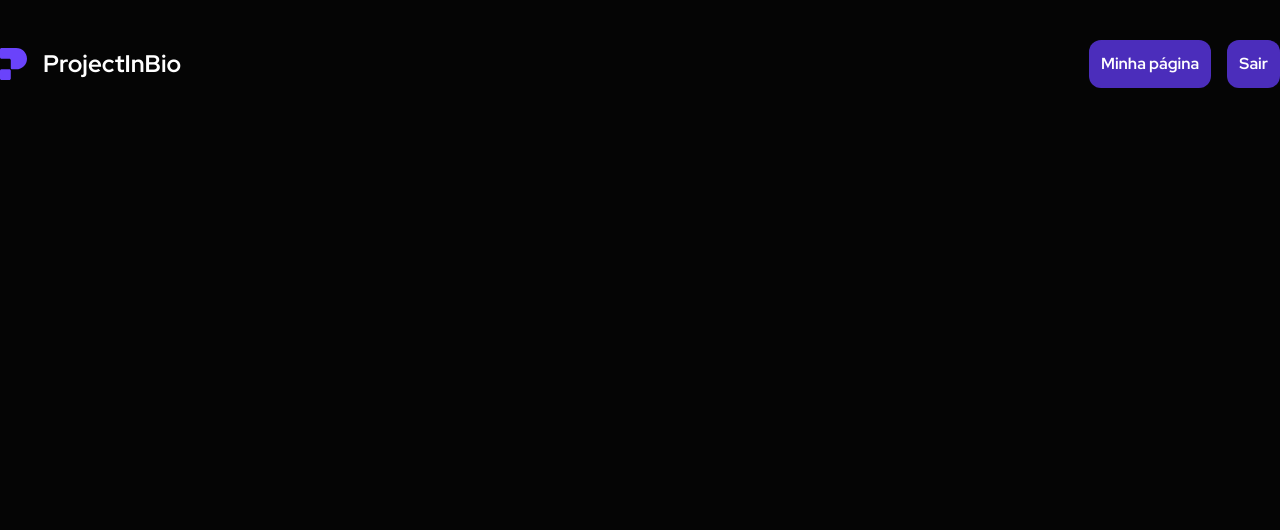
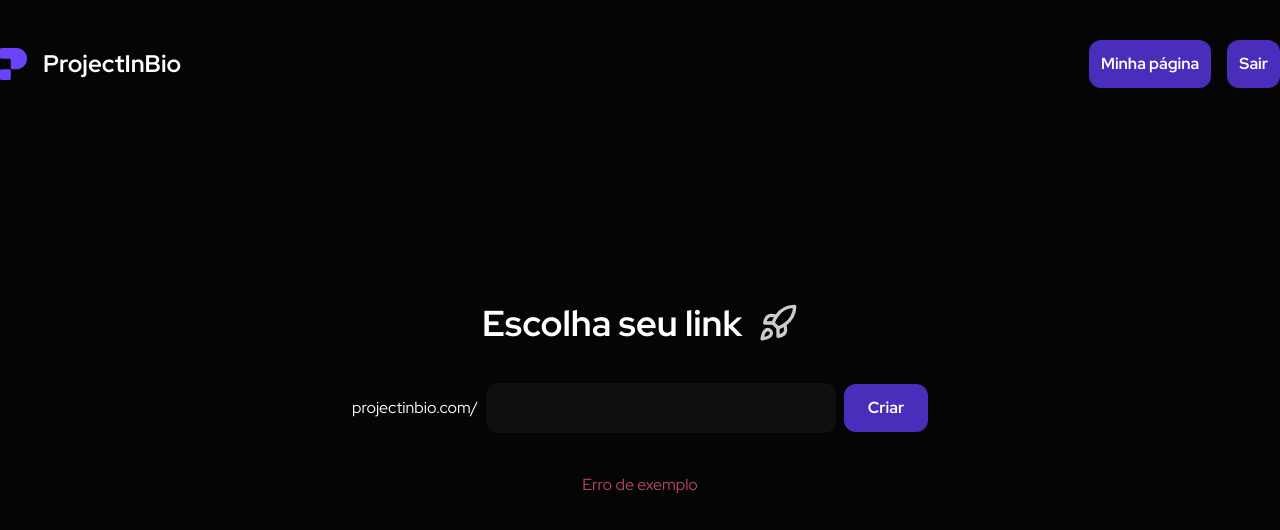
Before and after one commit to andreldss/project-in-bio, a Next.js app: page /criar in a window 1280 px wide. Shown: the top 530 px of the page. Built offline with nearby package versions, Linux system fonts and the light colour scheme.

Commit message:
added routes [profileId] and [profileId]/upgrade. fixed width from projectcard

```diff
--- /dev/null
+++ b/app/(pages)/[profileId]/page.tsx
@@ -0,0 +1,41 @@
+import ProjectCard from "@/app/components/commons/project-card";
+import TotalVisits from "@/app/components/commons/total-visits";
+import UserCard from "@/app/components/commons/user-card";
+import { Plus } from "lucide-react";
+import Link from "next/link";
+
+export default async function ProfilePage({
+    params,
+} : {
+    params : {profileId: string};
+}) {
+
+    const { profileId } = await params;
+
+    return(
+        <div className="relative h-screen flex p-20 overflow-hidden">
+            <div className="fixed top-0 left-0 w-full flex justify-center items-center gap-1 py-2 bg-background-tertiary">
+                <span>Você está usando a versão trial.</span>
+                <Link href={`/${profileId}/upgrade`}>
+                    <button className="text-accent-green font-bold">Faça o upgrade agora!</button>
+                </Link>
+            </div>
+            <div className="w-1/2 flex justify-center h-min">
+               <UserCard />
+            </div>
+            <div className="w-full flex justify-center content-start gap-4 flex-wrap overflow-y-auto">
+                <ProjectCard />
+                <ProjectCard />
+                <ProjectCard />
+                <ProjectCard />
+                <button className="w-[340px] h-[132px] rounded-[20px] bg-background-secondary flex items-center gap-2 justify-center hover:border border-dashed border-border-secondary">
+                    <Plus className="size-10 text-accent-green" />
+                    <span>Novo projeto</span>
+                </button>
+            </div>
+            <div className="absolute bottom-4 right-0 left-0 w-min mx-auto">
+                <TotalVisits />
+            </div>
+        </div>
+    )
+}
--- /dev/null
+++ b/app/(pages)/[profileId]/upgrade/page.tsx
@@ -0,0 +1,15 @@
+import Header from "@/app/components/landing-page/header";
+import Button from "@/app/components/ui/button";
+
+export default function UpgradePage() {
+    return(
+        <div className="h-screen flex flex-col items-center justify-center gap-4">
+            <Header />
+            <h2 className="text-2xl font-bold">Escolha o plano:</h2>
+            <div className="flex gap-4">
+                <Button>R$ 9,90 / mês</Button>
+                <Button>R$ 99,90 / Vitalício</Button>
+            </div>
+        </div>
+    )
+}
--- a/app/(pages)/criar/page.tsx
+++ b/app/(pages)/criar/page.tsx
@@ -1,9 +1,26 @@
 import Header from "@/app/components/landing-page/header";
+import Button from "@/app/components/ui/button";
+import TextInput from "@/app/components/ui/text-input";
+import { Rocket } from "lucide-react";
 
 export default function CriarPage() {
     return (
         <div>
             <Header />
+            <div className="h-screen flex flex-col gap-10 items-center justify-center max-w-xl mx-auto">
+                <div className="flex items-center gap-4">
+                    <h1 className="text-4xl font-bold text-white">Escolha seu link</h1>
+                    <Rocket className="size-10" />
+                </div>
+                <form action="" className="w-full flex items-center gap-2">
+                    <span className="text-white">projectinbio.com/</span>
+                    <TextInput />
+                    <Button className="w-[126px]">Criar</Button>
+                </form>
+                <div>
+                    <span className="text-accent-pink">Erro de exemplo</span>
+                </div>
+            </div>
         </div>
     )
 }
--- a/app/components/commons/project-card.tsx
+++ b/app/components/commons/project-card.tsx
@@ -1,6 +1,6 @@
 export default function ProjectCard() {
     return (
-        <div className="w-[430px] h-[132px] flex gap-5 bg-background-secondary p-3 rounded-[20px] border border-transparent hover:border-border-secondary">
+        <div className="w-[340px] h-[132px] flex gap-5 bg-background-secondary p-3 rounded-[20px] border border-transparent hover:border-border-secondary">
             <div className="size-24 rounded-md overflow-hidden flex-shrink-0">
                 <img src="/project1.jpg" alt="Project" className="w-full h-full object-cover" />
             </div>
```
